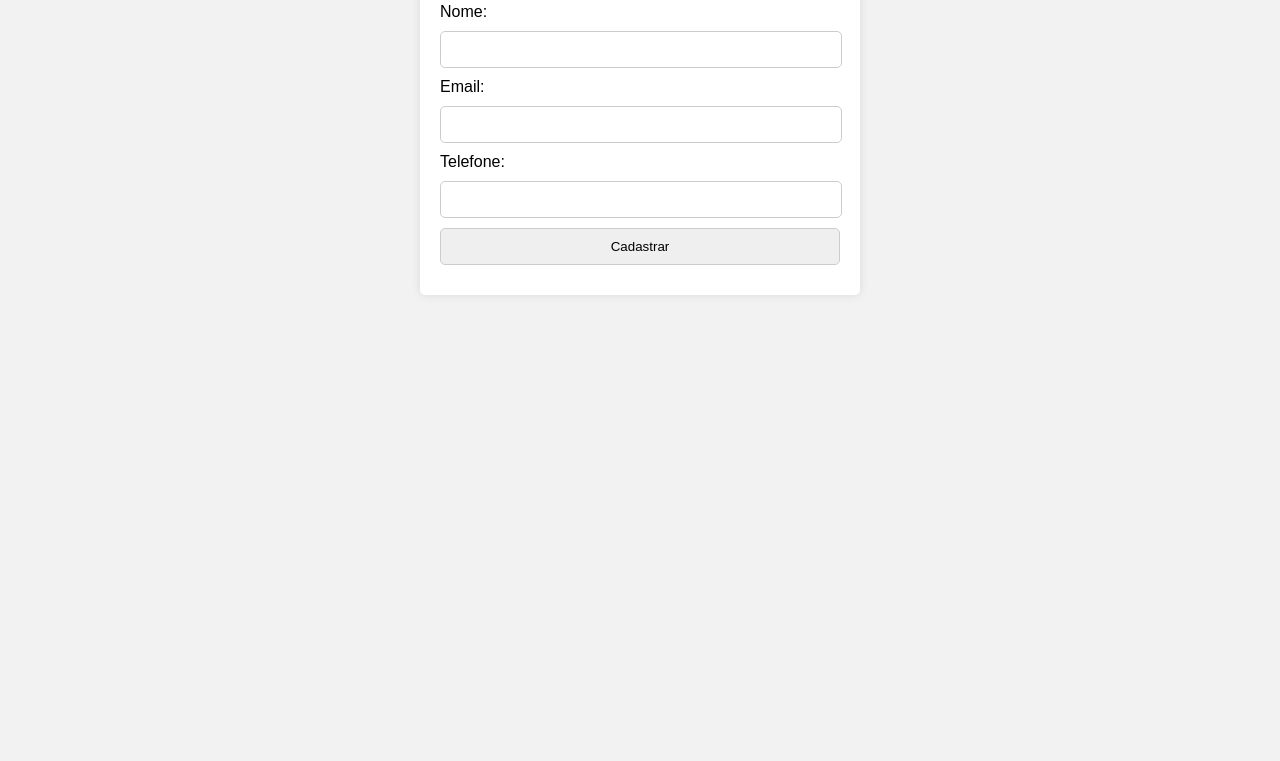
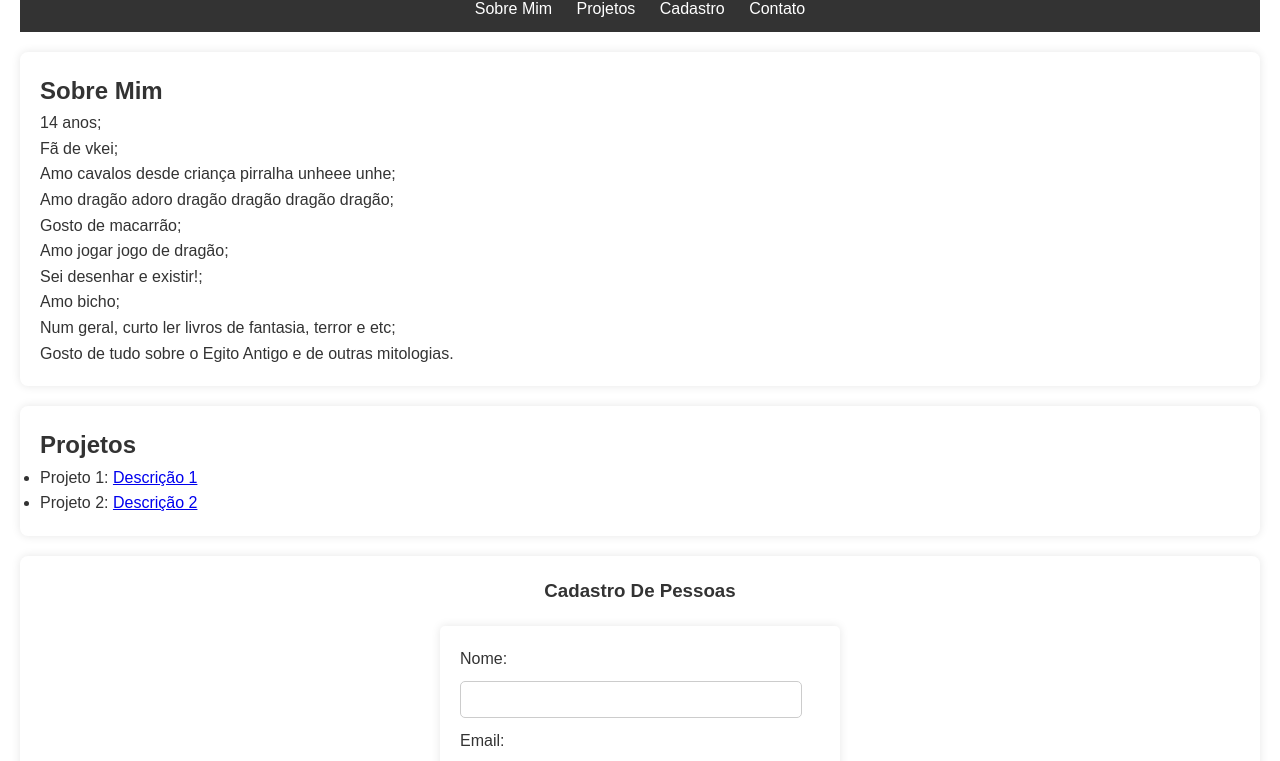
Before and after one commit to yippe-yippe/pessoal, a plain HTML site: page index.html in a window 1280 px wide. Shown: the part 85-846 px from the top of the page. Before the commit the page ends 800 px from the top, so only its background shows below. Drawn offline with Linux system fonts and the light colour scheme.

Commit message:
Update index.html

```diff
--- a/index.html
+++ b/index.html
@@ -1,19 +1,78 @@
 <!DOCTYPE html>
-<html lang="pt-BR">
+<html>
+
 
 <head>
-    <title>CADASTRO DE CLIENTE</title>
+  <title>Minha página pessoal</title>
+</head>
 <style>
+  * {
+    margin: 0;
+    padding: 0;
+    box-sizing: border-box;
+  }
+
+
   body {
     font-family: Arial, sans-serif;
-        margin: 0;
-        padding: 0;
-        background-color: #f2f2f2;
+    backgroud-color: #f4f4f4;
+    color: #333;
+    line-height: 1.6;
+    padding: 20px;
   }
 
-      h2 {
+
+  header {
+    background-color: #333;
+    color: #fff;
+    padding: 10px 0;
     text-align: center;
   }
+
+
+  header ul {
+    list-style: none;
+  }
+
+
+  nav ul li {
+    display: inline;
+    margin: 0 10px;
+  }
+
+
+  nav ul li a {
+    color: #fff;
+    text-decoration: none;
+  }
+
+
+  section {
+    margin: 20px 0;
+  }
+
+
+  section#sobre,
+  section#projetos,
+  section#cadastro,
+  section#contato {
+    background-color: #fff;
+    padding: 20px;
+    border-radius: 8px;
+    box-shadow: 0 0 10px rgba(0, 0, 0, 0.1)
+  }
+
+
+  footer {
+    text-align: center;
+    margin-top: 20px;
+  }
+
+
+  h3 {
+    text-align: center;
+  }
+
 
   form {
     max-width: 400px;
@@ -24,11 +83,13 @@
     box-shadow: 0 0 10px rgba(0, 0, 0, 0.1);
   }
 
+
   label,
   input {
     display: block;
     margin-bottom: 10px;
   }
+
 
   input[type="text"],
   input[type="email"],
@@ -39,30 +100,77 @@
     border-radius: 5px;
   }
 
+
   input[type="submit"] {
     width: 100%;
     padding: 10px;
-        border: 1px solid #ccc;
+    border: none;
     border-radius: 5px;
+    background-color: #007bff;
+    color: #fff;
+    cursor: pointer;
+  }
+    input[type="submit"]:hover {
+     background-color: #0056b3;
   }
 </style>
-    <script type="text/javascript" src="./index.js" defer=""></script>
-    <link rel="stylesheet" href="./index.css">
-  </head>
+
 
 <body>
-    <h2>Cadastro De Pessoas</h2>
+  <header>
+    <h1>Bem vindo a página de Andressa loirao</h1>
+    <nav>
+      <ul>
+        <li><a href="#sobre">Sobre Mim</a></li>
+        <li><a href="#projetos">Projetos</a></li>
+        <li><a href="#cadastro">Cadastro</a></li>
+        <li><a href="#contato">Contato</a></li>
+      </ul>
+    </nav>
+  </header>
+  <section id="sobre">
+    <h2>Sobre Mim</h2>
+    <p>14 anos;</p>
+    <p>Fã de vkei;</p>
+    <p>Amo cavalos desde criança pirralha unheee unhe;</p>
+    <p>Amo dragão adoro dragão dragão dragão dragão;</p>
+    <p>Gosto de macarrão;</p>
+    <p>Amo jogar jogo de dragão;</p>
+    <p>Sei desenhar e existir!;</p>
+    <p>Amo bicho;</p>
+    <p>Num geral, curto ler livros de fantasia, terror e etc;</p>
+    <p>Gosto de tudo sobre o Egito Antigo e de outras mitologias.</p>
+  </section>
+  <section id="projetos">
+    <h2>Projetos</h2>
+    <ul>
+      <li>Projeto 1: <a href="#">Descrição 1</a></li>
+      <li>Projeto 2: <a href="#">Descrição 2</a></li>
+    </ul>
+  </section>
+  <section id="cadastro">
+    <h3>Cadastro De Pessoas</h3>
     <form>
       <label>Nome:</label>
-      <input type="text" id="Nome" name="Nome" required="">
+      <input type="text" id="Nome" name="Nome" required>
       <label>Email:</label>
-      <input type="email" id="Emai" name="Email" required="">
+      <input type="email" id="Emai" name="Email" required>
       <label>Telefone:</label>
-      <input type="Tel" id="Telefone" name="Telefone" required="">
-      <input type="submit" value="Cadastrar" required="">
+      <input type="tel" id="Telefone" name="Telefone" required>
+      <input type="submit" value="Cadastrar" required>
     </form>
+  </section>
+    <section id="contato">
+      <h2>Contato</h2>
+      <p>Entre em contato comigo via <a
+          href="mailto:andressa_zignani@estudante.sesisenai.org.br">andressa_zignani@estudante.sesisenai.org.br</a></p>
+    </section>
+    <footer>
+      <p>&copy; 2024 - Andressa :3</p>
+    </footer>
+</body>
 
 
-  </body>
+
 
 </html>
```
Lines whose indentation alone changed are shown as unchanged.
